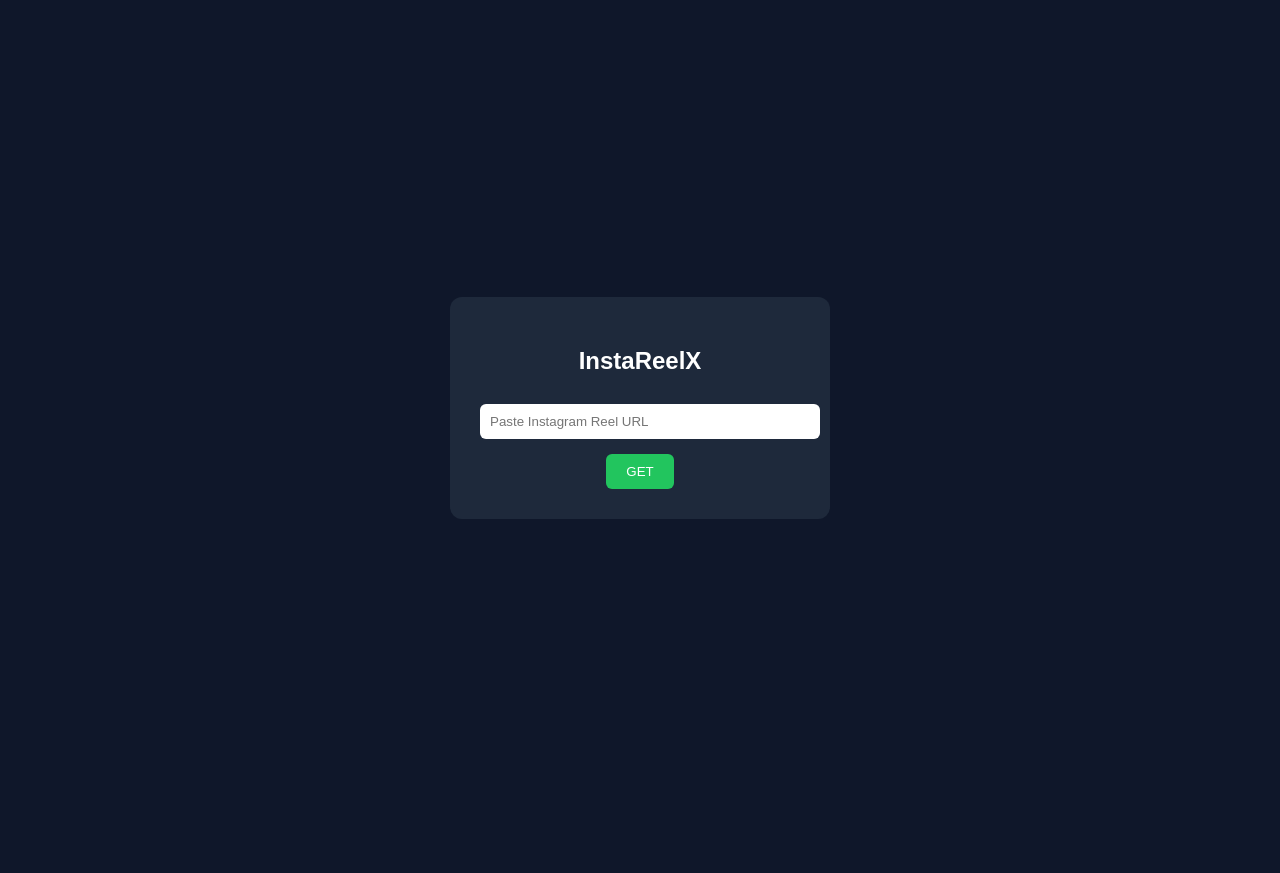
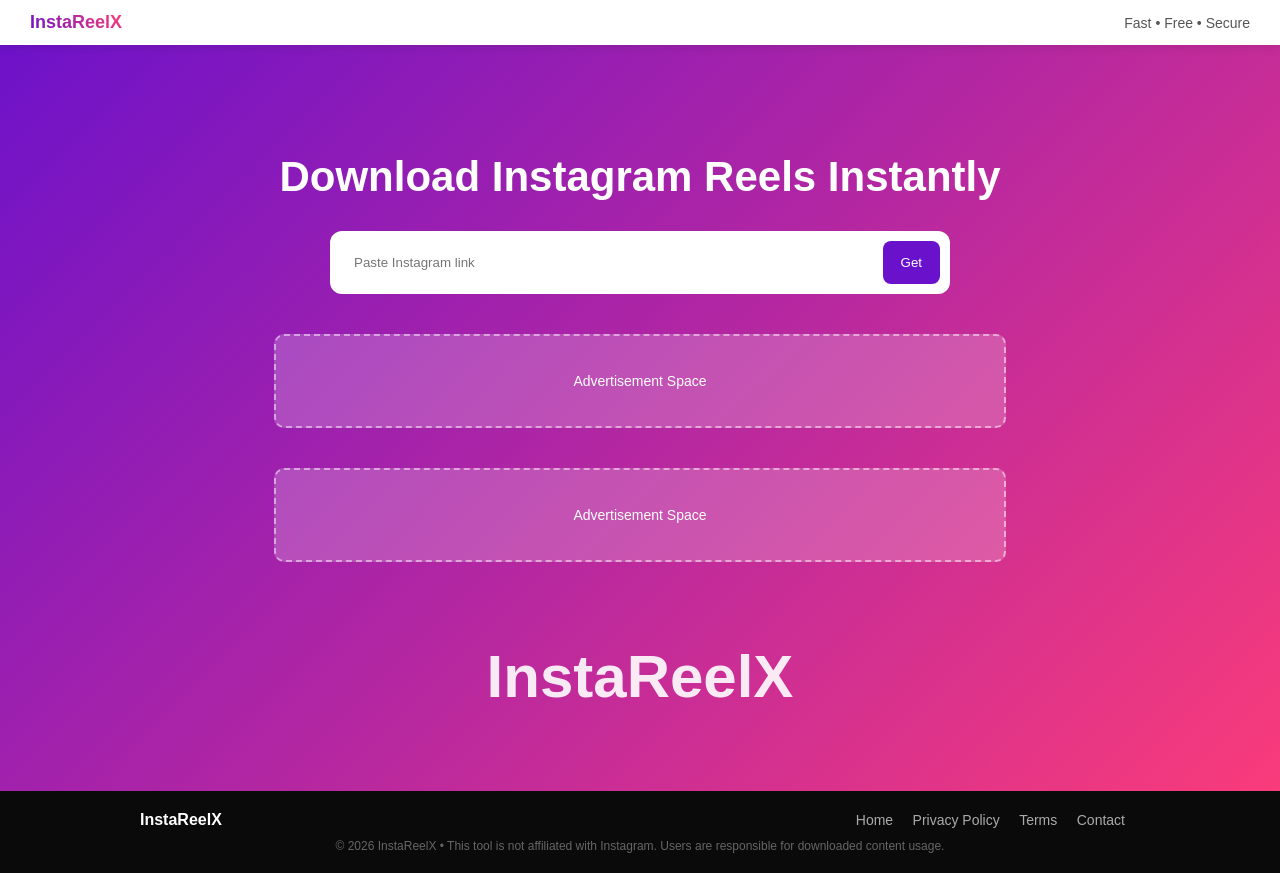
Before and after one commit to shikharyadav007/instareelx, a website: page index.html in a window 1280 px wide. Before the commit the page ends 816 px from the top, so only its background shows below. Drawn offline with Linux system fonts and the light colour scheme.

Commit message:
final UI fixed

```diff
--- a/index.html
+++ b/index.html
@@ -1,78 +1,251 @@
 <!DOCTYPE html>
-<html lang="en">
+<html>
 <head>
 <meta charset="UTF-8">
 <title>InstaReelX</title>
-  <meta name="viewport" content="width=device-width, initial-scale=1.0">
 
 <style>
-    body {
-      font-family: Arial;
-      background: #0f172a;
-      color: white;
-      display: flex;
-      justify-content: center;
-      align-items: center;
-      height: 100vh;
+body{
+  margin:0;
+  font-family:Arial;
+  min-height:100vh;
+  display:flex;
+  flex-direction:column;
+  background: linear-gradient(135deg,#6a11cb,#ff3d77);
+  color:white;
+  text-align:center;
 }
 
-    .container {
-      text-align: center;
-      background: #1e293b;
-      padding: 30px;
-      border-radius: 12px;
-      width: 320px;
+/* HEADER */
+.header{
+  background:white;
+  display:flex;
+  justify-content:space-between;
+  align-items:center;
+  padding:12px 30px;
+  box-shadow:0 2px 10px rgba(0,0,0,0.1);
 }
 
-    input {
-      width: 100%;
-      padding: 10px;
-      margin-top: 10px;
-      border-radius: 6px;
-      border: none;
+.logo{
+  font-weight:bold;
+  font-size:18px;
+  background:linear-gradient(45deg,#6a11cb,#ff3d77);
+  -webkit-background-clip:text;
+  -webkit-text-fill-color:transparent;
 }
 
-    button {
-      margin-top: 15px;
-      padding: 10px 20px;
-      background: #22c55e;
-      border: none;
-      border-radius: 6px;
-      color: white;
-      cursor: pointer;
+.header-right{
+  color:#555;
+  font-size:14px;
 }
 
-    button:hover {
-      background: #16a34a;
+/* MAIN */
+.hero{
+  flex:1;
+  padding:80px 20px;
+}
+
+h1{
+  font-size:42px;
+}
+
+/* INPUT BOX */
+.box{
+  background:white;
+  border-radius:12px;
+  width:600px;
+  max-width:90%;
+  margin:30px auto;
+  display:flex;
+  padding:10px;
+  gap:10px;
+}
+
+input{
+  flex:1;
+  padding:14px;
+  border:none;
+  outline:none;
+}
+
+button{
+  padding:12px 18px;
+  border:none;
+  cursor:pointer;
+  border-radius:8px;
+}
+
+.get{
+  background:#6a11cb;
+  color:white;
+}
+
+/* VIDEO */
+video{
+  width:400px;
+  max-width:90%;
+  margin-top:20px;
+  border-radius:10px;
+}
+
+.download{
+  margin-top:10px;
+  background:#ff3d77;
+  color:white;
+}
+
+/* BIG LOGO */
+.big-logo{
+  font-size:60px;
+  font-weight:bold;
+  margin-top:80px;
+  opacity:0.9;
+}
+
+/* AD SPACE */
+.ad-box{
+  margin:40px auto;
+  width:728px;
+  max-width:90%;
+  height:90px;
+  background:rgba(255,255,255,0.2);
+  border:2px dashed rgba(255,255,255,0.5);
+  display:flex;
+  align-items:center;
+  justify-content:center;
+  font-size:14px;
+  border-radius:10px;
+}
+
+/* FOOTER */
+.footer{
+  background:#0a0a0a;
+  color:#aaa;
+  padding:20px 30px;
+}
+
+.footer-content{
+  display:flex;
+  justify-content:space-between;
+  flex-wrap:wrap;
+  gap:20px;
+  max-width:1000px;
+  margin:auto;
+}
+
+.footer-left{
+  font-weight:bold;
+  color:white;
+}
+
+.footer-links a{
+  color:#aaa;
+  text-decoration:none;
+  margin-right:15px;
+  font-size:14px;
+}
+
+.footer-links a:hover{
+  color:white;
+}
+
+.footer-bottom{
+  margin-top:10px;
+  font-size:12px;
+  color:#666;
 }
 </style>
+
 </head>
+
 <body>
 
-  <div class="container">
-    <h2>InstaReelX</h2>
+<!-- HEADER -->
+<div class="header">
+  <div class="logo">InstaReelX</div>
+  <div class="header-right">Fast • Free • Secure</div>
+</div>
 
-    <input
-      type="text"
-      id="urlInput"
-      placeholder="Paste Instagram Reel URL"
-    >
+<!-- HERO -->
+<div class="hero">
 
-    <button onclick="getVideo()">GET</button>
+<h1>Download Instagram Reels Instantly</h1>
+
+<div class="box">
+  <input id="url" placeholder="Paste Instagram link">
+  <button class="get" onclick="getVideo()">Get</button>
+</div>
+
+<!-- AD TOP -->
+<div class="ad-box">Advertisement Space</div>
+
+<div id="preview" style="display:none;">
+  <video id="video" controls></video>
+  <br>
+  <button class="download" onclick="downloadVideo()">Download</button>
+</div>
+
+<!-- AD MIDDLE -->
+<div class="ad-box">Advertisement Space</div>
+
+<!-- BIG LOGO -->
+<div class="big-logo">
+  InstaReelX
+</div>
+
+</div>
+
+<!-- FOOTER -->
+<div class="footer">
+
+  <div class="footer-content">
+
+    <div class="footer-left">
+      InstaReelX
+    </div>
+
+    <div class="footer-links">
+      <a href="#">Home</a>
+      <a href="#">Privacy Policy</a>
+      <a href="#">Terms</a>
+      <a href="#">Contact</a>
+    </div>
+
+  </div>
+
+  <div class="footer-bottom">
+    © 2026 InstaReelX • This tool is not affiliated with Instagram.
+    Users are responsible for downloaded content usage.
+  </div>
+
 </div>
 
 <script>
-    function getVideo() {
-      const input = document.getElementById("urlInput");
-      const url = input.value.trim();
+let currentUrl = "";
 
-      if (!url) {
-        alert("Please enter Instagram URL");
+/* GET BUTTON FIXED */
+function getVideo(){
+  const url = document.getElementById("url").value;
+  currentUrl = url;
+
+  if(!url){
+    alert("Link paste karo");
     return;
   }
 
-      // Backend call
-      window.open(`/download-file?url=${encodeURIComponent(url)}`, "_blank");
+  // Preview show (direct)
+  document.getElementById("video").src = url;
+  document.getElementById("preview").style.display = "block";
+}
+
+/* DOWNLOAD WORKING */
+function downloadVideo(){
+  if(!currentUrl){
+    alert("Pehle link paste karo");
+    return;
+  }
+
+  window.open("/download-file?url=" + encodeURIComponent(currentUrl));
 }
 </script>
 
```
Lines whose indentation alone changed are shown as unchanged.
